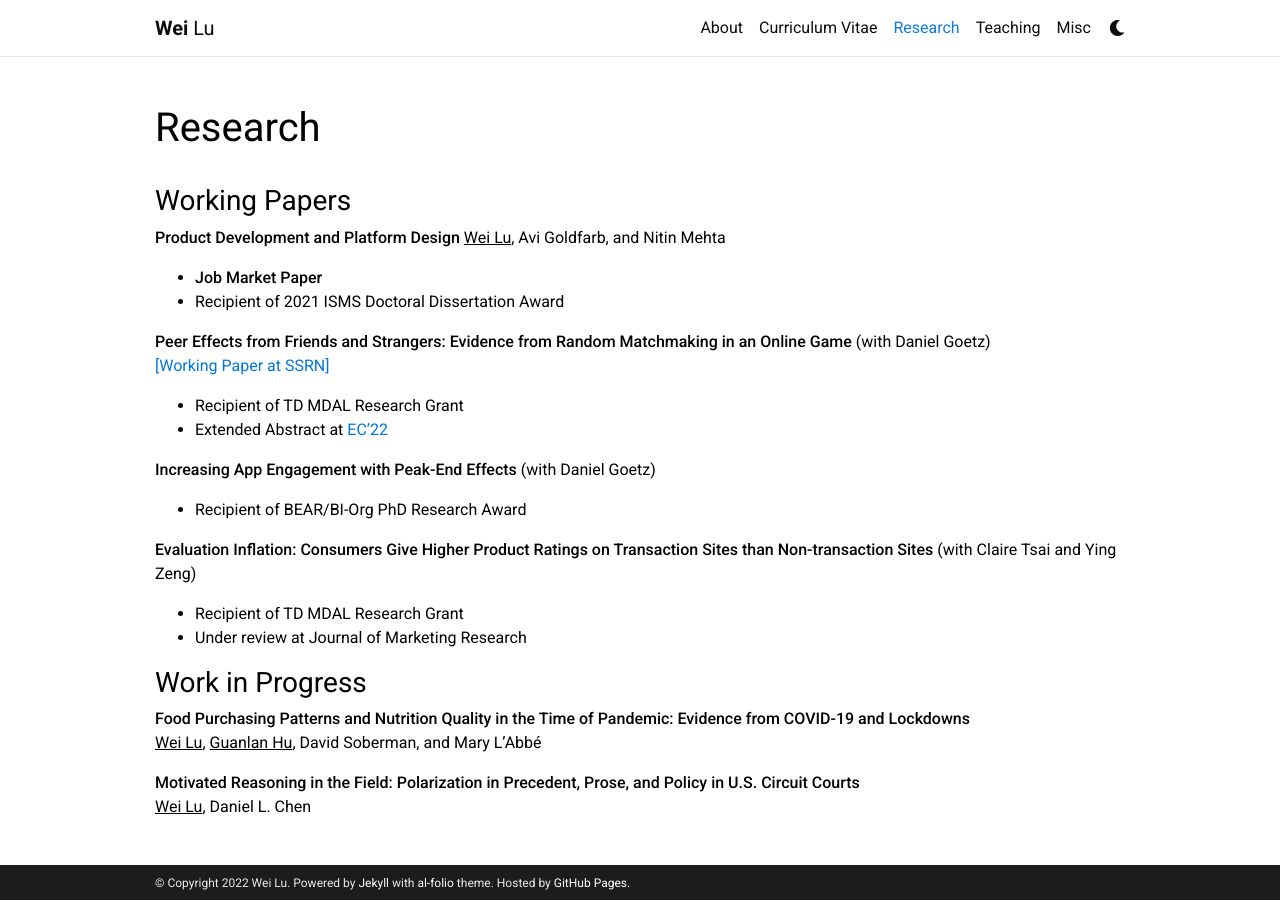
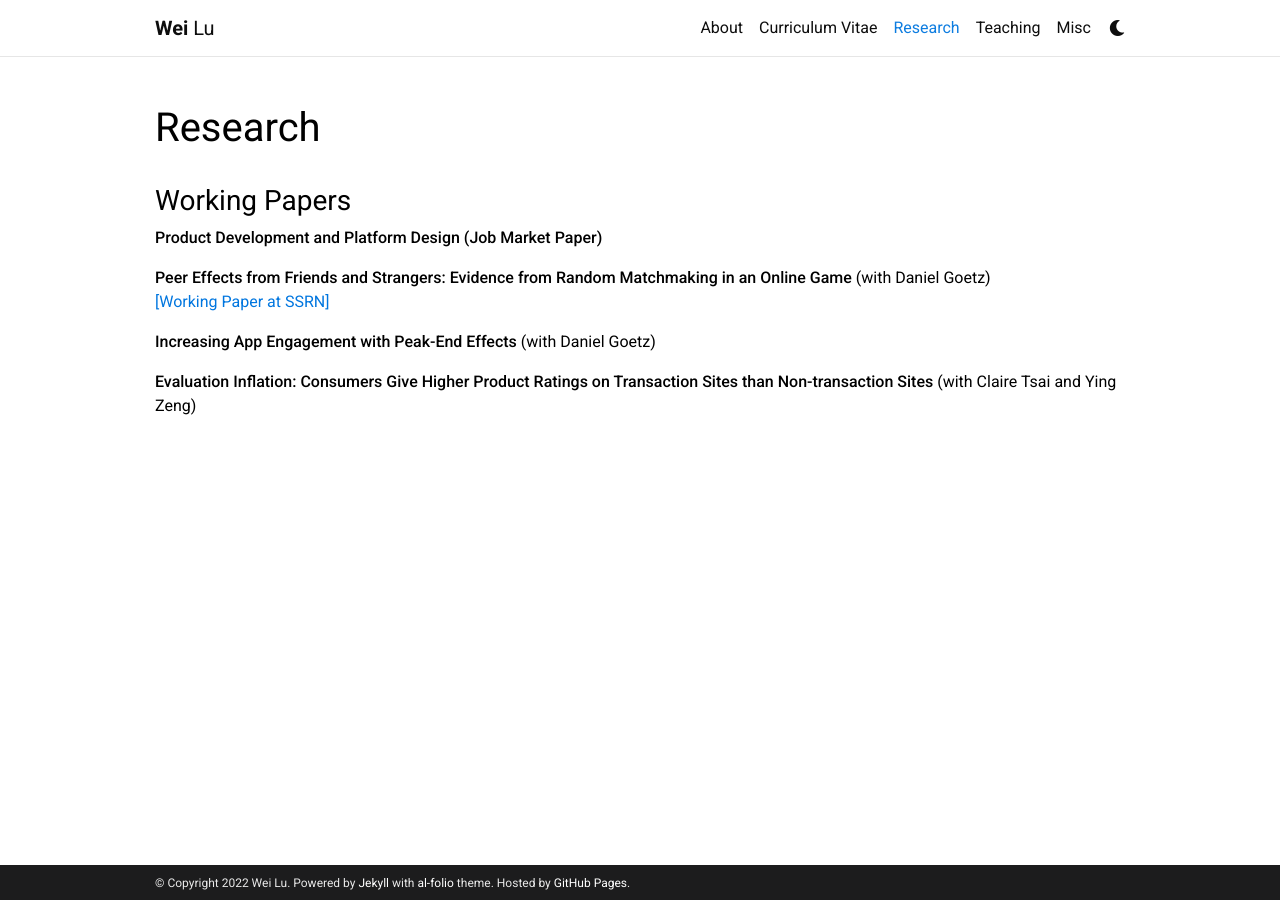
Before and after one commit to weilu-mkt/weilu-mkt.github.io, a Jekyll site: the page built from _pages/research.md, in a window 1280 px wide. Built offline with Jekyll 4.4.1, drawn with Linux system fonts in a browser that asks for light colours; comment, search, counter and statistics services are not loaded; a style sheet for code colours, icons or effects is not loaded.

Commit message:
Update research.md

```diff
--- a/_pages/research.md
+++ b/_pages/research.md
@@ -10,27 +10,11 @@ nav_order: 2
 
 ### Working Papers
 
-**Product Development and Platform Design**
-<ins>Wei Lu</ins>, Avi Goldfarb, and Nitin Mehta
-* **Job Market Paper**
-* Recipient of 2021 ISMS Doctoral Dissertation Award
+**Product Development and Platform Design (Job Market Paper)**
 
 **Peer Effects from Friends and Strangers: Evidence from Random Matchmaking in an Online Game** (with Daniel Goetz)
 [[Working Paper at SSRN]](https://papers.ssrn.com/sol3/papers.cfm?abstract_id=4116806)
-* Recipient of TD MDAL Research Grant
-* Extended Abstract at [EC'22](https://ec22.sigecom.org/program/accepted-papers/)
 
 **Increasing App Engagement with Peak-End Effects** (with Daniel Goetz)
-* Recipient of BEAR/BI-Org PhD Research Award
 
 **Evaluation Inflation: Consumers Give Higher Product Ratings on Transaction Sites than Non-transaction Sites** (with Claire Tsai and Ying Zeng)
-* Recipient of TD MDAL Research Grant
-* Under review at Journal of Marketing Research
-
-### Work in Progress
-
-**Food Purchasing Patterns and Nutrition Quality in the Time of Pandemic: Evidence from COVID-19 and Lockdowns**
-<ins>Wei Lu</ins>, <ins>Guanlan Hu</ins>, David Soberman, and Mary L'Abbé
-
-**Motivated Reasoning in the Field: Polarization in Precedent, Prose, and Policy in U.S. Circuit Courts**
-<ins>Wei Lu</ins>, Daniel L. Chen
```
